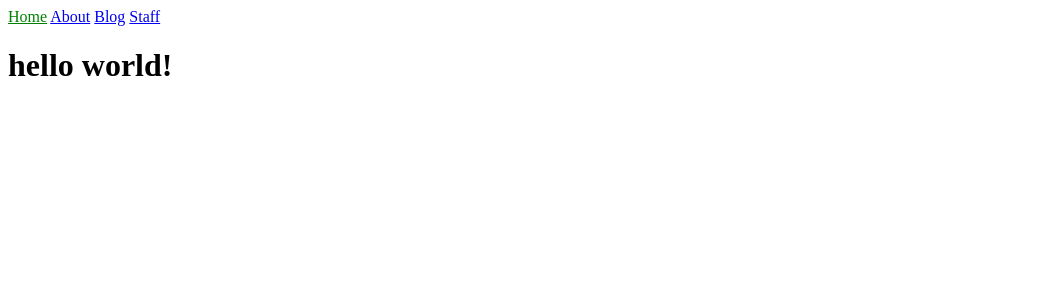
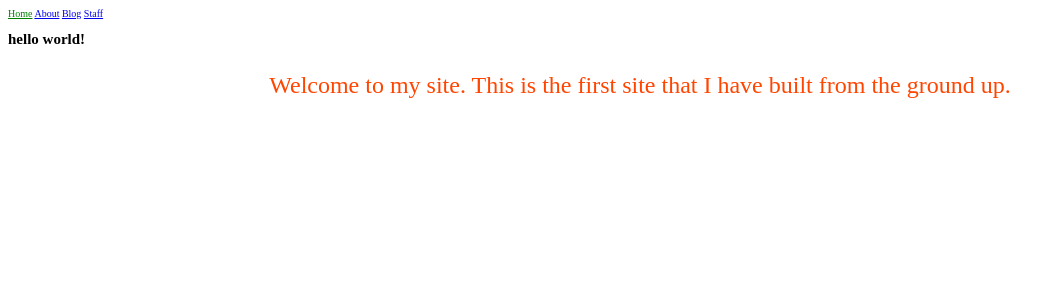
Before and after one commit to habasweiny/habasweiny.github.io, a Jekyll site: the page built from index.html, in a window 1280 px wide. Shown: the top 300 px of the page, without its empty margins (0-1064 px from the left). Built offline with Jekyll 4.4.1, drawn with Linux system fonts in a browser that asks for light colours.

Commit message:
First draft of an inspiration code (magazine)

```diff
--- a/_sass/main.scss
+++ b/_sass/main.scss
@@ -5,3 +5,27 @@
   font-family: 'Franklin Gothic Medium', 'Arial Narrow', Arial, sans-serif;
   font-size: larger;
 }
+html {
+  font-size: 62.5%;
+  box-sizing: border-box;
+}
+.hero {
+  grid-column: 1 / -1;
+  position: relative;
+}
+.hero-title {
+  text-align: center;
+  color: orangered;
+  font-size: 8rem;
+}
+.hero-subtitle {
+  font-size: 2.4rem;
+  color: orangered;
+  text-align: center;
+}
+.heading {
+  grid-column: 2 / 3;
+  display: grid;
+  grid-template-columns: repeat(2, 1fr);
+  row-gap: 1.5rem;
+}
--- a/index.html
+++ b/index.html
@@ -2,13 +2,21 @@
 title: Home
 ---
 <!doctype html>
-<html>
+<html lang="en">
   <head>
     <meta name="viewport" content="width=device-width, initial-scale=1">
     <meta charset="utf-8">
     <title>{{ page.title }}</title>
   </head>
   <body>
-    <h1>{{ "Hello World!" | downcase }}</h1>
+    <main>
+      <section class="heading">
+      <header class="hero">
+    <h1 class="hero.title">{{ "Hello World!" | downcase }}</h1>
+    <p class="hero-subtitle">Welcome to my site. This is the first site that I have built from the ground up. </p>
+  </header>
+  </section>
+  </main>
   </body>
+
 </html>
```
